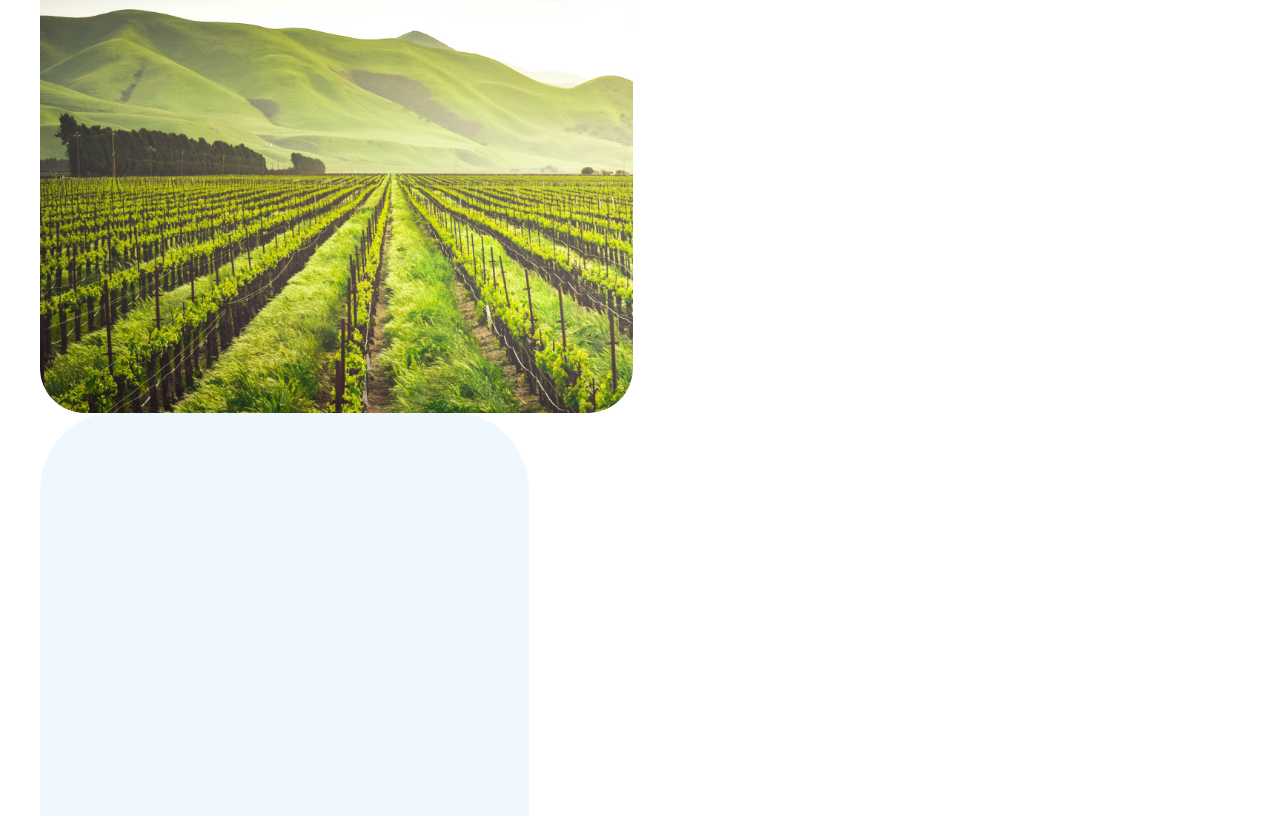
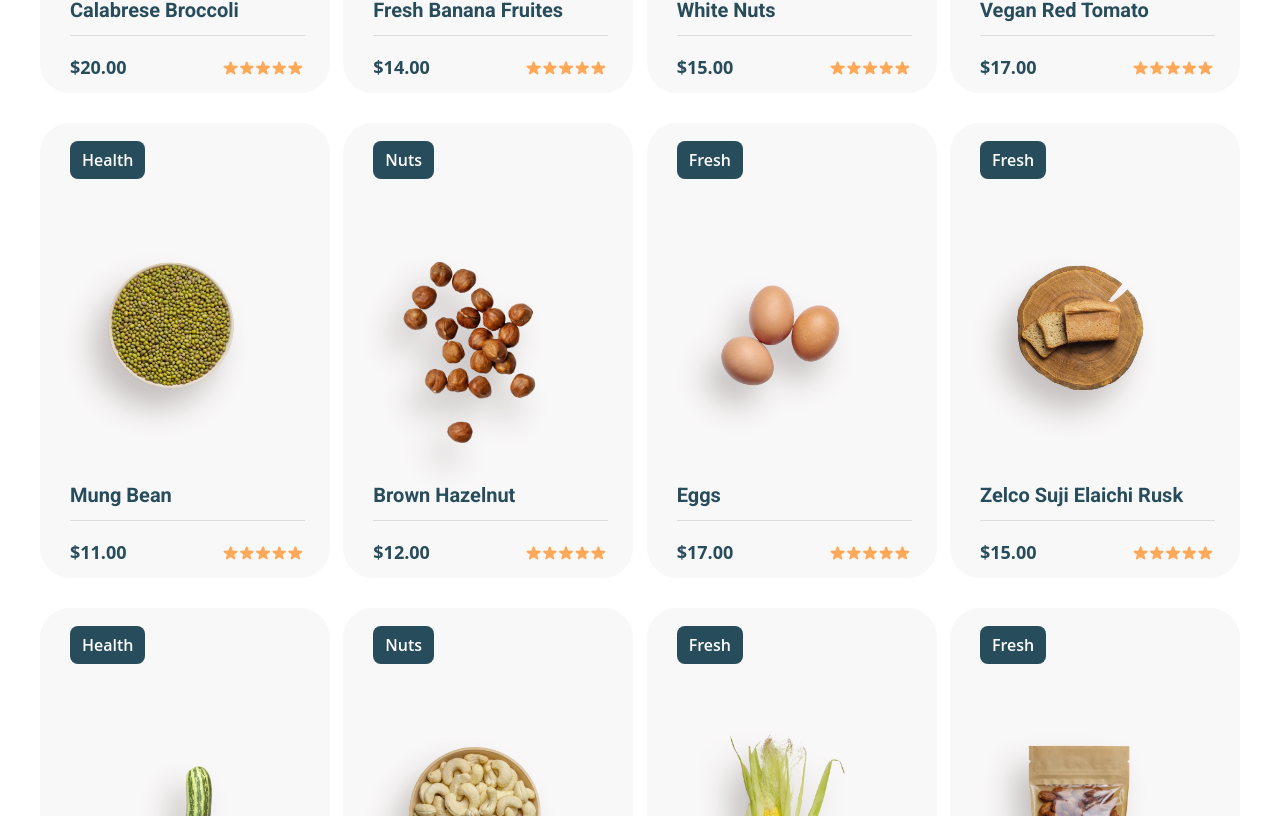
Before and after one commit to Aiska2005/organic, a React (Vite) app: page / in a window 1280 px wide. Shown: the part 1864-2680 px from the top of the page. Built offline with nearby package versions, Linux system fonts and the light colour scheme; data requests are answered from the project's data file; a web font is replaced by a local one.

Commit message:
add axios app.jsx

```diff
--- a/src/App.jsx
+++ b/src/App.jsx
@@ -1,16 +1,25 @@
-import React from "react";
+import React, { useEffect, useState } from "react";
 import { Route, Routes } from "react-router-dom";
 import Layout from "./components/Layout/Layout";
 import Home from "./pages/Home/Home";
 import Shop from "./pages/Shop/Shop";
 import News from "./pages/News/News";
+import axios from "axios";
 
 const App = () => {
+  const [item, setItem] = useState([]);
+  console.log("item: ", item);
+
+  useEffect(() => {
+    axios.get("http://localhost:3001/product").then((res) => {
+      return setItem(res.data);
+    });
+  }, []);
   return (
     <div>
       <Routes>
         <Route path="/" element={<Layout />}>
-          <Route index element={<Home />} />
+          <Route index element={<Home item={item} />} />
           <Route path="shop" element={<Shop />} />
           <Route path="news" element={<News />} />
         </Route>
--- a/src/pages/Home/Home.jsx
+++ b/src/pages/Home/Home.jsx
@@ -5,7 +5,7 @@ import Section_one from "./Section_one/Section_one";
 import Section_second from "./Section_second/Section_second";
 import Section_three from "./Section_three/Section_three";
 
-const Home = () => {
+const Home = ({ item }) => {
   return (
     <div>
       <div className="homeImg">
@@ -25,7 +25,7 @@ const Home = () => {
         </div>
       </div>
       <Section_one />
-      {/* <Section_second /> */}
+      <Section_second item={item} />
       <Section_three />
     </div>
   );
--- a/src/pages/Home/Section_second/Section_second.css
+++ b/src/pages/Home/Section_second/Section_second.css
@@ -0,0 +1,5 @@
+.blockAxios {
+  display: flex;
+  justify-content: space-between;
+  flex-wrap: wrap;
+}
--- a/src/pages/Home/Section_second/Section_second.jsx
+++ b/src/pages/Home/Section_second/Section_second.jsx
@@ -3,10 +3,12 @@ import Card from "../../../components/Ui/Card/Card";
 // css
 import "./Section_second.css";
 
-const Section_second = () => {
+const Section_second = ({ item }) => {
   return (
-    <div>
-      <Card />
+    <div className="container blockAxios">
+      {item.map((el) => (
+        <Card key={el.id} {...el} />
+      ))}
     </div>
   );
 };
--- a/src/pages/Home/Section_three/Section_three.css
+++ b/src/pages/Home/Section_three/Section_three.css
@@ -1,5 +1,7 @@
 .section_three {
   padding-top: 100px;
+  display: flex;
+  position: relative;
 }
 .bgImg {
   background-image: url(/public/assets/home/section_three/bg_img.jpg);
@@ -14,4 +16,7 @@
   height: 523px;
   background-color: aliceblue;
   border-radius: 15%;
+  position: absolute;
+  right: 150px;
+  bottom: 40px;
 }
```
